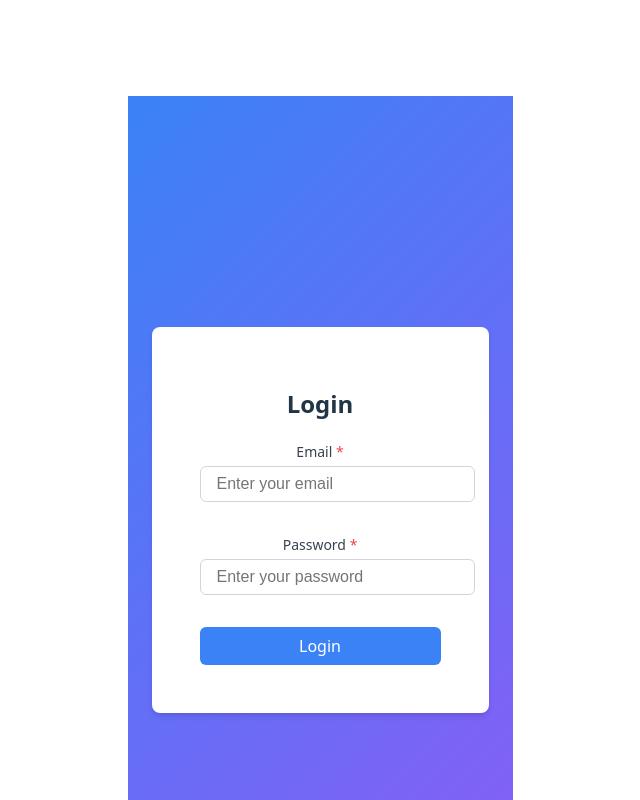
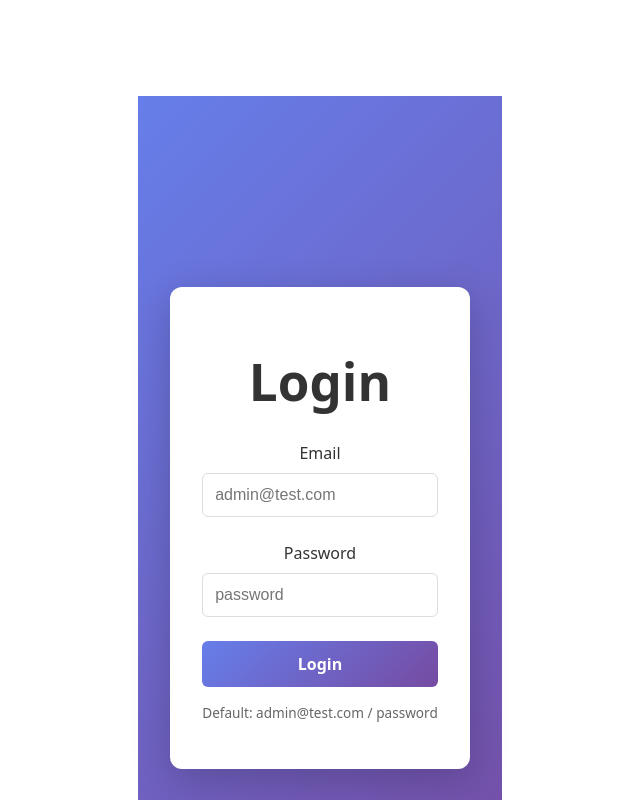
Before and after one commit to steelburn/candidacy, a Vue app in the folder frontend/web-app/: page /login in a window 1280 px wide. Shown: the top 800 px of the page, without its empty margins (320-960 px from the left). Built offline with nearby package versions, Linux system fonts and the light colour scheme; no server answers.

Commit message:
fix: Simplify Login.vue for debugging
- Removed base components temporarily
- Added console.log statements for debugging
- Simplified form handling
- Should work without composables

This is a debugging version to identify the issue

```diff
--- a/frontend/web-app/src/views/auth/Login.vue
+++ b/frontend/web-app/src/views/auth/Login.vue
@@ -1,38 +1,39 @@
 <template>
   <div class="login-container">
-    <div class="login-card card">
-      <h1 class="text-2xl font-bold mb-lg text-center">Login</h1>
+    <div class="login-card">
+      <h1>Login</h1>
 
-      <form @submit.prevent="handleSubmit(onSubmit)" class="login-form">
-        <BaseInput
-          v-model="formData.email"
-          label="Email"
+      <form @submit.prevent="handleLogin">
+        <div class="form-group">
+          <label>Email</label>
+          <input
+            v-model="credentials.email"
             type="email"
-          placeholder="Enter your email"
-          :error="errors.email"
             required
+            placeholder="admin@test.com"
           />
+        </div>
 
-        <BaseInput
-          v-model="formData.password"
-          label="Password"
+        <div class="form-group">
+          <label>Password</label>
+          <input
+            v-model="credentials.password"
             type="password"
-          placeholder="Enter your password"
-          :error="errors.password"
             required
+            placeholder="password"
           />
+        </div>
 
-        <BaseButton
-          type="submit"
-          variant="primary"
-          :loading="isSubmitting"
-          class="w-full"
-        >
-          Login
-        </BaseButton>
+        <div v-if="error" class="error-message">
+          {{ error }}
+        </div>
+
+        <button type="submit" :disabled="loading" class="btn-primary">
+          {{ loading ? 'Logging in...' : 'Login' }}
+        </button>
       </form>
 
-      <p v-if="loginError" class="form-error mt-md text-center">{{ loginError }}</p>
+      <p class="hint">Default: admin@test.com / password</p>
     </div>
   </div>
 </template>
@@ -40,40 +41,36 @@
 <script setup>
 import { ref } from 'vue'
 import { useRouter } from 'vue-router'
-import { useForm } from '@/composables/useForm'
-import { validators } from '@/utils/validators'
-import { useNotification } from '@/composables/useNotification'
-import BaseInput from '@/components/base/BaseInput.vue'
-import BaseButton from '@/components/base/BaseButton.vue'
 import api from '@/services/api'
 
 const router = useRouter()
-const { success, error: showError } = useNotification()
-const loginError = ref('')
+const credentials = ref({
+  email: '',
+  password: ''
+})
+const loading = ref(false)
+const error = ref('')
 
-const { formData, errors, isSubmitting, handleSubmit } = useForm(
-  { email: '', password: '' },
-  {
-    email: [validators.required, validators.email],
-    password: [validators.required, validators.minLength(6)]
-  }
-)
-
-async function onSubmit(data) {
-  loginError.value = ''
+async function handleLogin() {
+  loading.value = true
+  error.value = ''
 
   try {
-    const response = await api.auth.login(data)
+    console.log('Attempting login with:', credentials.value.email)
+    const response = await api.auth.login(credentials.value)
+    console.log('Login response:', response.data)
 
     if (response.data.access_token) {
       localStorage.setItem('token', response.data.access_token)
       localStorage.setItem('user', JSON.stringify(response.data.user))
-      success('Login successful!')
+      console.log('Login successful, redirecting...')
       router.push('/dashboard')
     }
   } catch (err) {
-    loginError.value = err.response?.data?.message || 'Login failed. Please try again.'
-    showError(loginError.value)
+    console.error('Login error:', err)
+    error.value = err.response?.data?.message || err.response?.data?.error || 'Login failed. Please try again.'
+  } finally {
+    loading.value = false
   }
 }
 </script>
@@ -84,23 +81,86 @@ async function onSubmit(data) {
   display: flex;
   align-items: center;
   justify-content: center;
-  background: linear-gradient(135deg, var(--color-primary) 0%, var(--color-secondary) 100%);
-  padding: var(--spacing-lg);
+  background: linear-gradient(135deg, #667eea 0%, #764ba2 100%);
+  padding: 2rem;
 }
 
 .login-card {
+  background: white;
+  padding: 2rem;
+  border-radius: 12px;
+  box-shadow: 0 10px 40px rgba(0, 0, 0, 0.2);
   width: 100%;
   max-width: 400px;
-  padding: var(--spacing-2xl);
 }
 
-.login-form {
-  display: flex;
-  flex-direction: column;
-  gap: var(--spacing-md);
+h1 {
+  text-align: center;
+  margin-bottom: 2rem;
+  color: #333;
 }
 
-.w-full {
+.form-group {
+  margin-bottom: 1.5rem;
+}
+
+label {
+  display: block;
+  margin-bottom: 0.5rem;
+  font-weight: 500;
+  color: #333;
+}
+
+input {
   width: 100%;
+  padding: 0.75rem;
+  border: 1px solid #ddd;
+  border-radius: 6px;
+  font-size: 1rem;
+  box-sizing: border-box;
+}
+
+input:focus {
+  outline: none;
+  border-color: #667eea;
+  box-shadow: 0 0 0 3px rgba(102, 126, 234, 0.1);
+}
+
+.error-message {
+  background: #fee;
+  color: #c33;
+  padding: 0.75rem;
+  border-radius: 6px;
+  margin-bottom: 1rem;
+  font-size: 0.9rem;
+}
+
+.btn-primary {
+  width: 100%;
+  padding: 0.75rem;
+  background: linear-gradient(135deg, #667eea 0%, #764ba2 100%);
+  color: white;
+  border: none;
+  border-radius: 6px;
+  font-size: 1rem;
+  font-weight: 600;
+  cursor: pointer;
+  transition: transform 0.2s;
+}
+
+.btn-primary:hover:not(:disabled) {
+  transform: translateY(-2px);
+}
+
+.btn-primary:disabled {
+  opacity: 0.6;
+  cursor: not-allowed;
+}
+
+.hint {
+  text-align: center;
+  margin-top: 1rem;
+  font-size: 0.85rem;
+  color: #666;
 }
 </style>
```
Lines whose indentation alone changed are shown as unchanged.
